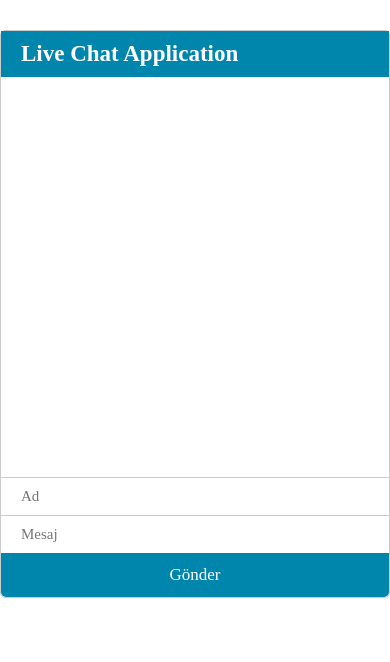
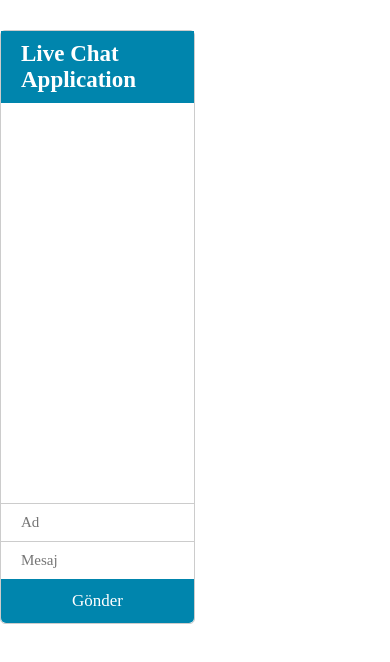
Before and after one commit to furkancanzirek/live-chat, a website: page public/index.html in a window 390 px wide. Drawn offline with nearby package versions, Linux system fonts and the light colour scheme; no server answers.

Commit message:
responsive çalışmaları
responsive çalışmaları

```diff
--- a/public/style.css
+++ b/public/style.css
@@ -25,6 +25,7 @@ h2{
     padding:12px;
 
 }
+
 #output p:nth-child(even){
     background-color:  #f2f2f2;
 }
@@ -55,3 +56,9 @@ button{
     padding:12px 0px;
     font-size:17px;
 }
+
+@media screen and (max-width: 700px) {
+body{
+    width:50%
+}
+}
```
Also changed, not shown: public/index.html (line endings or trailing spaces).
